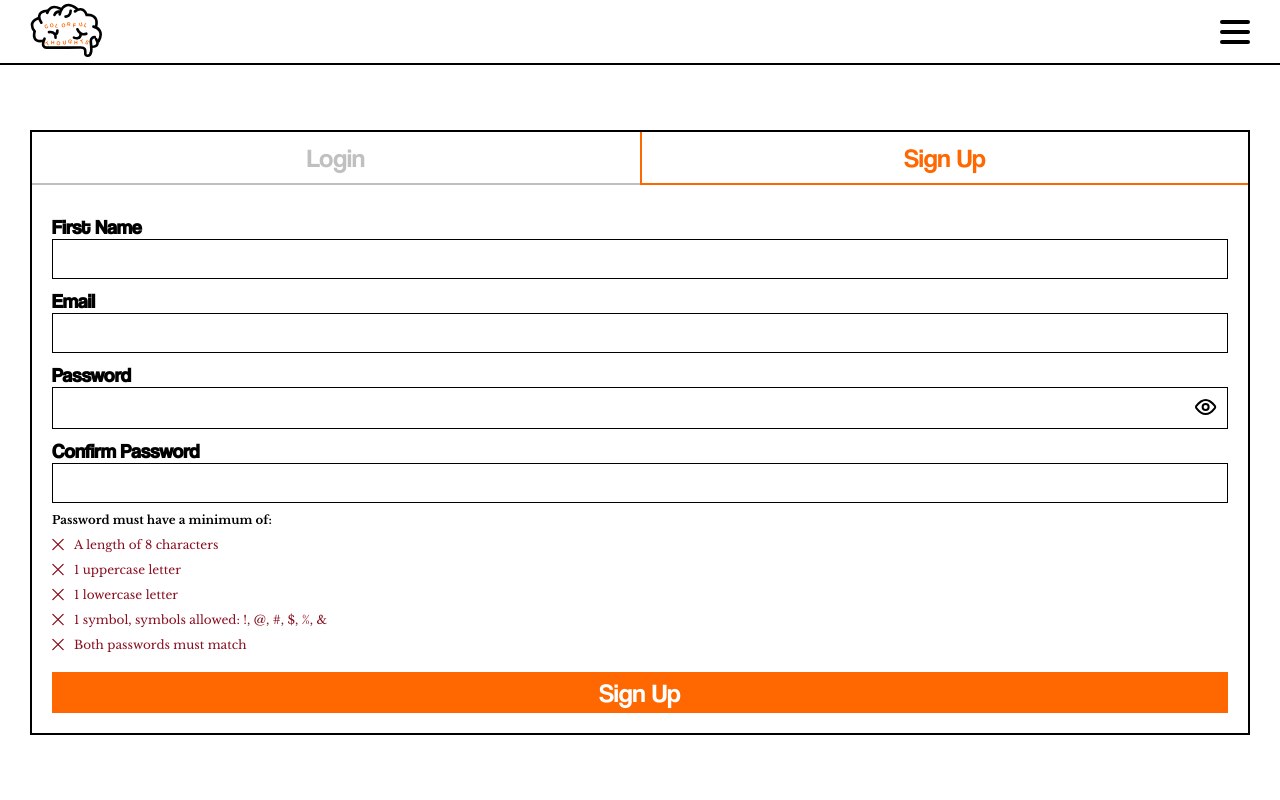
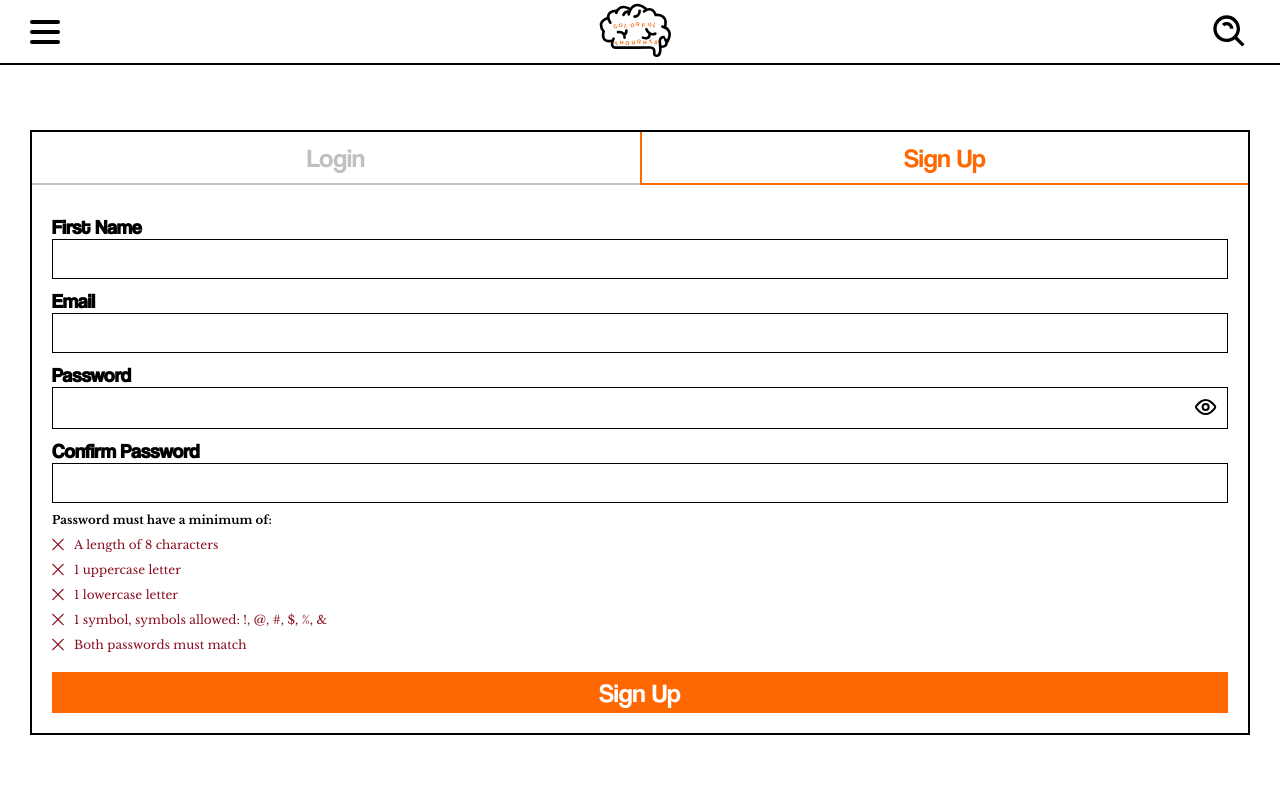
Before and after one commit to aljayy/colorful-thoughts, a React (Create React App) app: page /signup in a window 1280 px wide. Shown: the top 800 px of the page. Built offline with nearby package versions, Linux system fonts and the light colour scheme; no server answers.

Commit message:
feat: update styling and format for navbar

```diff
--- a/src/components/Navbar/Navbar.jsx
+++ b/src/components/Navbar/Navbar.jsx
@@ -4,6 +4,7 @@ import MobileMenu from "./MobileMenu";
 
 // Image Imports
 import logo from "../../images/mobilelogo.svg";
+import search from "../../images/searchicon.svg";
 
 // Style Import
 import styles from "./Navbar.module.scss";
@@ -12,14 +13,11 @@ function Navbar() {
   const [menu, setMenu] = useState(false);
 
   function viewMenu() {
-    setMenu(!menu);
+    setMenu((menu) => !menu);
   }
 
   return (
     <nav>
-      <Link to="/home">
-        <img src={logo} />
-      </Link>
       <button
         onClick={viewMenu}
         className={`${styles["mobile-menu"]} ${menu ? styles["open"] : ""}`}
@@ -28,6 +26,10 @@ function Navbar() {
         <div className={styles["bar-two"]} />
         <div className={styles["bar-three"]} />
       </button>
+      <Link to="/home">
+        <img src={logo} />
+      </Link>
+      <img src={search} />
       <MobileMenu open={menu} viewMenuHandler={viewMenu} />
     </nav>
   );
--- a/src/components/Navbar/Navbar.module.scss
+++ b/src/components/Navbar/Navbar.module.scss
@@ -34,7 +34,7 @@ nav {
       border-radius: 1rem;
       transition: all 0.3s linear;
       transform-origin: 1px;
-      z-index: 10;
+      z-index: 1000;
     }
 
     .bar-one,
```
Also changed, not shown: src/images/searchicon.svg (added).
